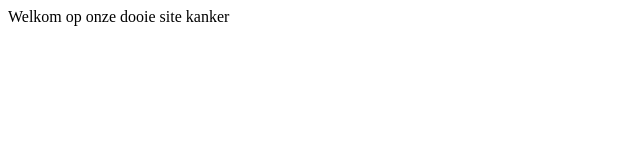
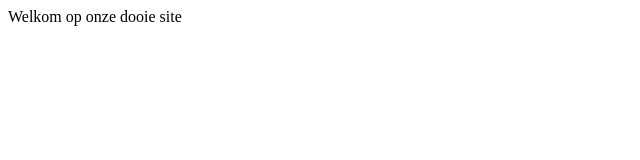
Before and after one commit to MrCarrotJuice/CarrotJuice, a plain HTML site: page index.html in a window 1280 px wide. Shown: the full height of the page, 0-640 px from the left. Drawn offline with Linux system fonts and the light colour scheme.

Commit message:
nette taal

```diff
--- a/index.html
+++ b/index.html
@@ -7,7 +7,7 @@
     <title>Document</title>
 </head>
 <body>
-    Welkom op onze dooie site kanker
+    Welkom op onze dooie site
 
 
 </body>
```
